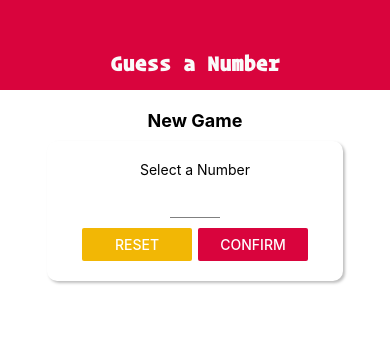
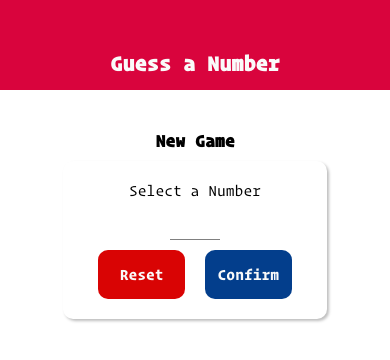
Before and after one commit to danieltov/rn-guessing-game, a React Native app: screen / in a window 390 px wide. Shown: the top 360 px of the page. Built offline with nearby package versions, Linux system fonts and the light colour scheme.

Commit message:
Replaced Button with MainButton on my screens

```diff
--- a/screens/GameOverScreen.js
+++ b/screens/GameOverScreen.js
@@ -1,6 +1,7 @@
 import React from 'react'
 import { View, StyleSheet, Button, Image } from 'react-native'
-import { BodyText, Title } from '../components'
+import { BodyText, Title, MainButton } from '../components'
+import Colors from '../constants/colors'
 
 const GameOverScreen = props => {
   return (
@@ -18,7 +19,7 @@ const GameOverScreen = props => {
       </View>
       <BodyText>The number was: {props.userNum}</BodyText>
       <BodyText>Computer guessed in: {props.guesses} rounds</BodyText>
-      <Button onPress={props.onNewGame} title='Play Again?' />
+      <MainButton onPress={props.onNewGame} color={Colors.primary} style={{fontSize: 20, marginTop: 10}}>Play Again?</MainButton>
     </View>
   )
 }
--- a/screens/GameScreen.js
+++ b/screens/GameScreen.js
@@ -1,6 +1,12 @@
 import React, { useState, useRef, useEffect } from 'react'
-import { View, Text, StyleSheet, Button, Alert } from 'react-native'
-import { NumberContainer, Card } from '../components'
+import { View, StyleSheet, Button, Alert } from 'react-native'
+import {
+  NumberContainer,
+  Card,
+  BodyText,
+  Title,
+  MainButton
+} from '../components'
 import Colors from '../constants/colors'
 
 const generateNumBetween = (min, max, exclude) => {
@@ -58,19 +64,17 @@ const GameScreen = props => {
 
   return (
     <View style={styles.screen}>
-      <Text style={styles.title}>Game Started!</Text>
+      <Title>Game Started!</Title>
       <Card style={styles.container}>
-        <Text style={styles.confirmBoxText}>Computer's Guess:</Text>
+        <BodyText style={styles.confirmBoxText}>Computer's Guess:</BodyText>
         <NumberContainer>{currentGuess}</NumberContainer>
         <View style={styles.buttonContainer}>
-          <Button
-            title='LOWER'
-            onPress={nextGuessHandler.bind(this, 'lower')}
-          />
-          <Button
-            title='HIGHER'
-            onPress={nextGuessHandler.bind(this, 'higher')}
-          />
+          <MainButton onPress={nextGuessHandler.bind(this, 'lower')}>
+            LOWER
+          </MainButton>
+          <MainButton onPress={nextGuessHandler.bind(this, 'higher')}>
+            HIGHER
+          </MainButton>
         </View>
       </Card>
     </View>
@@ -81,12 +85,7 @@ const styles = StyleSheet.create({
   screen: {
     flex: 1,
     alignItems: 'center',
-    padding: 10
-  },
-  title: {
-    fontSize: 18,
-    fontWeight: 'bold',
-    marginVertical: 10
+    padding: 30
   },
   container: {
     backgroundColor: Colors.warning,
--- a/screens/StartGameScreen.js
+++ b/screens/StartGameScreen.js
@@ -1,16 +1,20 @@
 import React, { useState } from 'react'
 import {
   View,
-  Text,
   StyleSheet,
-  Button,
   TouchableWithoutFeedback,
   Keyboard,
   Alert
 } from 'react-native'
 import Colors from '../constants/colors'
 
-import { Card, Input, NumberContainer } from '../components'
+import {
+  Card,
+  Input,
+  NumberContainer,
+  BodyText,
+  MainButton
+} from '../components'
 
 const StartGameScreen = props => {
   const [enteredVal, setEnteredVal] = useState('')
@@ -43,7 +47,7 @@ const StartGameScreen = props => {
 
   const NewGameInput = (
     <Card style={styles.inputContainer}>
-      <Text>Select a Number</Text>
+      <BodyText>Select a Number</BodyText>
       <Input
         style={styles.input}
         blurOnSubmit
@@ -54,18 +58,14 @@ const StartGameScreen = props => {
       />
       <View style={styles.buttonContainer}>
         <View style={styles.button}>
-          <Button
-            title='Reset'
-            color={Colors.warning}
-            onPress={resetInputHandler}
-          />
+          <MainButton color={Colors.danger} onPress={resetInputHandler}>
+            Reset
+          </MainButton>
         </View>
         <View style={styles.button}>
-          <Button
-            title='Confirm'
-            color={Colors.primary}
-            onPress={confirmInputHandler}
-          />
+          <MainButton color={Colors.secondary} onPress={confirmInputHandler}>
+            Confirm
+          </MainButton>
         </View>
       </View>
     </Card>
@@ -73,22 +73,22 @@ const StartGameScreen = props => {
 
   const ConfirmOutput = (
     <Card style={{ ...styles.inputContainer, ...styles.confirmBox }}>
-      <Text style={styles.confirmBoxText}>You chose:</Text>
+      <BodyText style={styles.confirmBoxText}>You chose:</BodyText>
       <NumberContainer>{selectedNum}</NumberContainer>
       <View style={styles.buttonContainer}>
         <View style={styles.button}>
-          <Button
-            title='Go Back'
-            color={Colors.warning}
-            onPress={resetInputHandler}
-          />
+          <MainButton
+          color={Colors.warning}
+          onPress={resetInputHandler}>
+          Go Back
+        </MainButton>
         </View>
         <View style={styles.button}>
-          <Button
-            title='Start Game'
-            color={Colors.primary}
-            onPress={() => props.onStartGame(selectedNum)}
-          />
+        <MainButton
+          color={Colors.primary}
+          onPress={() => props.onStartGame(selectedNum)}>
+          Start
+        </MainButton>
         </View>
       </View>
     </Card>
@@ -100,7 +100,7 @@ const StartGameScreen = props => {
         Keyboard.dismiss()
       }}>
       <View style={styles.screen}>
-        <Text style={styles.title}>New Game</Text>
+        <BodyText style={styles.title}>New Game</BodyText>
         {confirmed ? ConfirmOutput : NewGameInput}
       </View>
     </TouchableWithoutFeedback>
@@ -110,10 +110,11 @@ const StartGameScreen = props => {
 const styles = StyleSheet.create({
   screen: {
     flex: 1,
-    padding: 10,
+    padding: 30,
     alignItems: 'center'
   },
   title: {
+    fontFamily: 'operator-mono-bold',
     fontSize: 18,
     fontWeight: 'bold',
     marginVertical: 10
@@ -130,7 +131,7 @@ const styles = StyleSheet.create({
     paddingHorizontal: 15
   },
   button: {
-    width: 110
+    width: '45%'
   },
   input: {
     width: 50,
```
